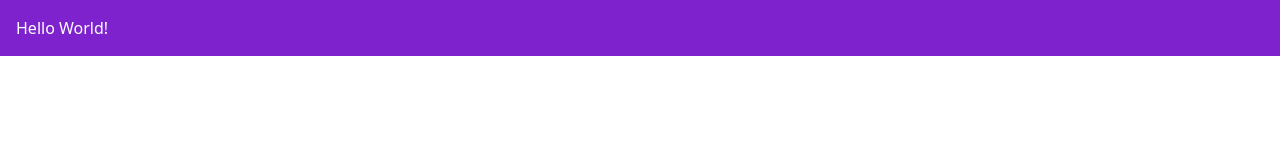
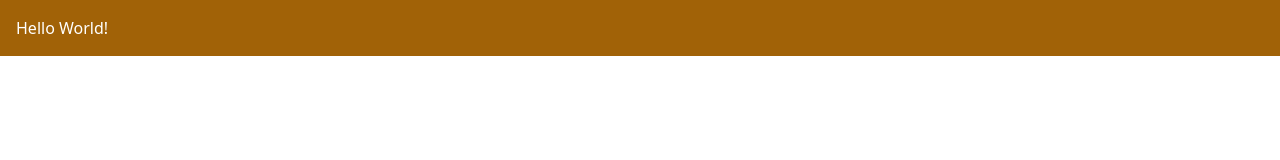
Before and after one commit to RRHor/rocket-folio, a website: page index.html in a window 1280 px wide. Drawn offline with Linux system fonts and the light colour scheme.

```diff
--- a/index.html
+++ b/index.html
@@ -8,6 +8,6 @@
 </head>
 
 <body>
-    <div class="bg-purple-700 text-white p-4">Hello World!</div>
+    <div class="bg-yellow-700 text-white p-4">Hello World!</div>
 </body>
 </html>
```
Also changed, not shown: style.css, 1 other file.
